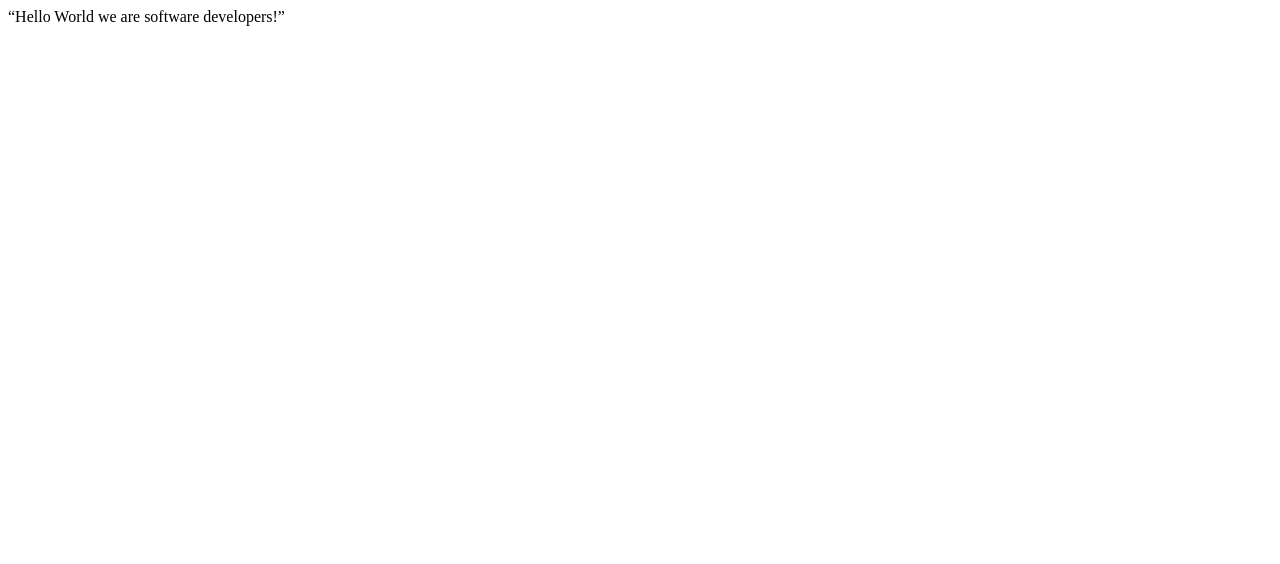
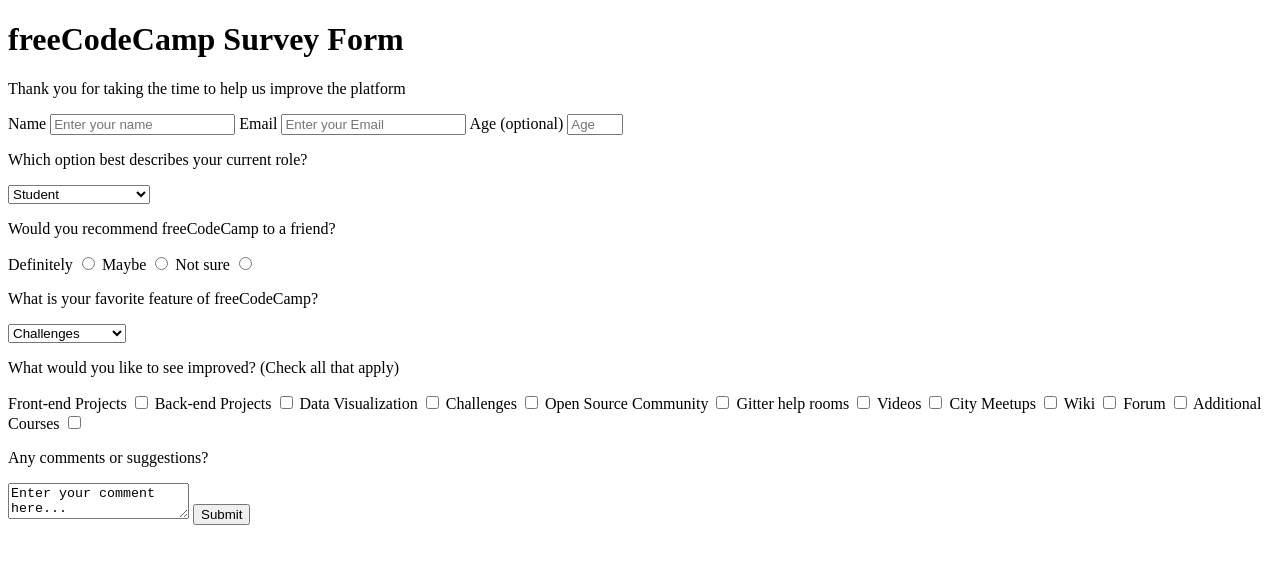
Before and after one commit to Mohamed-zakaria-coder/Microverse, a plain HTML site: page fcc-test-suite-template-master/index.html in a window 1280 px wide. Drawn offline with Linux system fonts and the light colour scheme.

Commit message:
microverse project

```diff
--- a/fcc-test-suite-template-master/index.html
+++ b/fcc-test-suite-template-master/index.html
@@ -8,20 +8,102 @@
 
   <body>
     <script src="https://cdn.freecodecamp.org/testable-projects-fcc/v1/bundle.js"></script>
+    <h1 id="title">freeCodeCamp Survey Form
+    </h1>
+    <p id="description"> Thank you for taking the time to help us improve the platform
 
-    <!--
+    </p>
+    <form id="survey-form">
+      <label id="name-label">Name
+      <input id="name" required type="text" placeholder="Enter your name" >
+    </label>
+    <label id="email-label">Email
+      <input type="email" required id="email" placeholder="Enter your Email">
+    </label>
+    <label id="number-label">Age
+      (optional)
+      <input id="number" type="number" max="40" min="5" placeholder="Age">
+    </label>
 
-    Hello Camper!
+    <p>Which option best describes your current role?
 
-    For now, the test suite only works in Chrome!
-    Please read the README below in the JS Editor before beginning.
-    Feel free to delete this message once you have read it.
-    Good luck and Happy Coding!
+    </p>
+    <select id="dropdown" required>
+      <option disabled>Selcet current mode</option>
+      <option value="student">Student</option>
+      <option value="fulljob">Full Time Job</option>
+      <option value="Fulltime">Full Time Learner</option>
+      <option value="prefer">Prefer not to say</option>
+      <option value="other">Other</option>
+    </select>
+    <p>Would you recommend freeCodeCamp to a friend?
 
-    - The freeCodeCamp Team
+    </p>
+    <label>Definitely</label>
+    <input value="Definitely" name="a" type="radio">
+    <label>Maybe</label>
+    <input value="Maybe" name="a" type="radio">
+    <label >Not sure</label>
+    <input value="Not Sure" name="a" type="radio">
 
-    -->
-    “Hello World we are software developers!”
+
+    <p>What is your favorite feature of freeCodeCamp?
+
+    </p>
+    <select name="a"  required>
+      <option disabled>Select an option </option >
+      <option value="challenges" >Challenges</option>
+      <option value="projects">Projects</option>
+      <option value="community">Community</option>
+      <option value="Open">Open Source</option>
+    </select>
+    <p>What would you like to see improved? (Check all that apply)
+
+    </p>
+    <label>Front-end Projects
+      <input type="checkbox" value="front">
+    </label>
+    <label>Back-end Projects
+      <input type="checkbox" value="back">
+    </label>
+    <label>Data Visualization
+      <input type="checkbox" value="Data" >
+    </label>
+    <label>Challenges
+      <input type="checkbox" value="challenges">
+    </label>
+    <label>Open Source Community
+      <input type="checkbox" value="Open Source Community">
+    </label>
+    <label>Gitter help rooms
+      <input type="checkbox" value="Gitter help rooms">
+    </label>
+    <label>Videos
+      <input type="checkbox" value="Videos">
+    </label>
+    <label >City Meetups
+      <input type="checkbox" value="City Meetups">
+    </label>
+
+    <label >Wiki
+
+      <input type="checkbox" value="
+      Wiki
+      ">
+    </label>
+    <label >Forum
+      <input type="checkbox" value="Forum">
+    </label>
+    <label >Additional Courses
+      <input type="checkbox" value="Additional Courses">
+    </label>
+    <p>Any comments or suggestions?
+
+    </p>
+    <textarea >Enter your comment here...</textarea>
+    <button id="submit">Submit</button>
+  </form>
+
     <script  src="js/index.js"></script>
   </body>
 </html>
```
